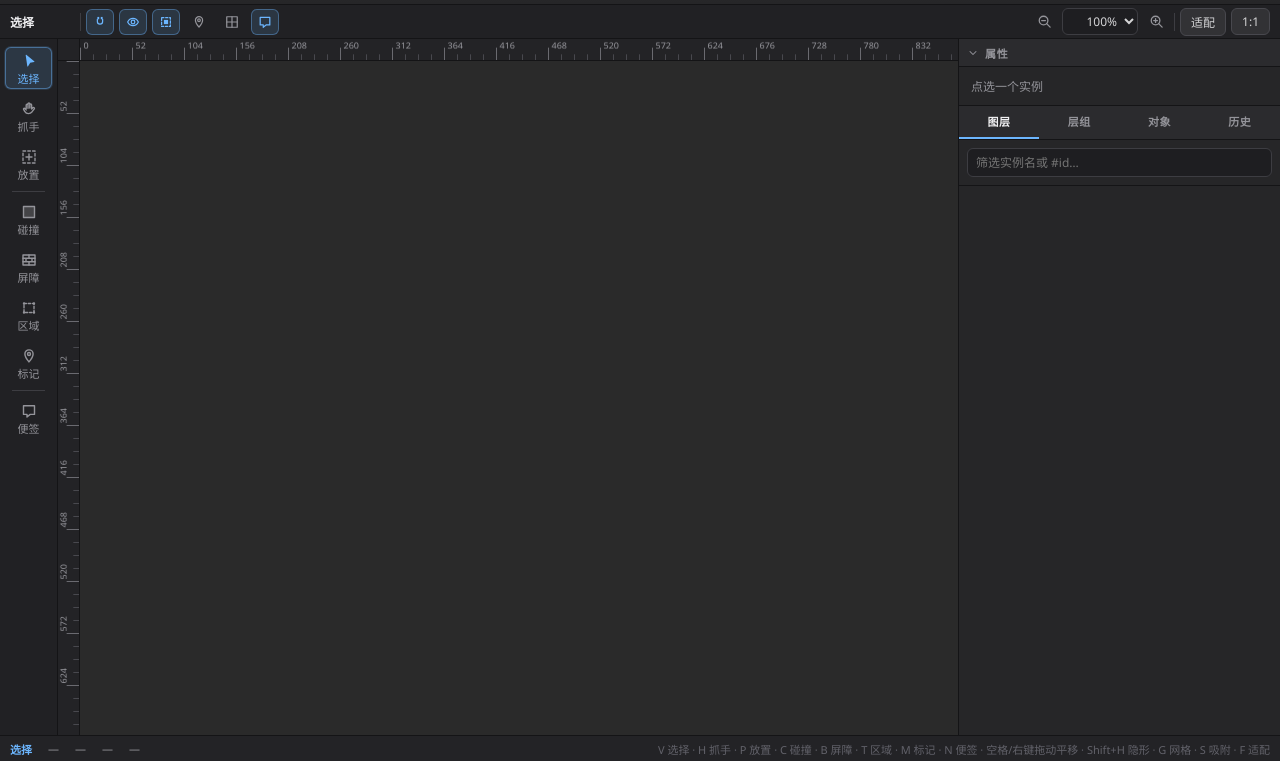
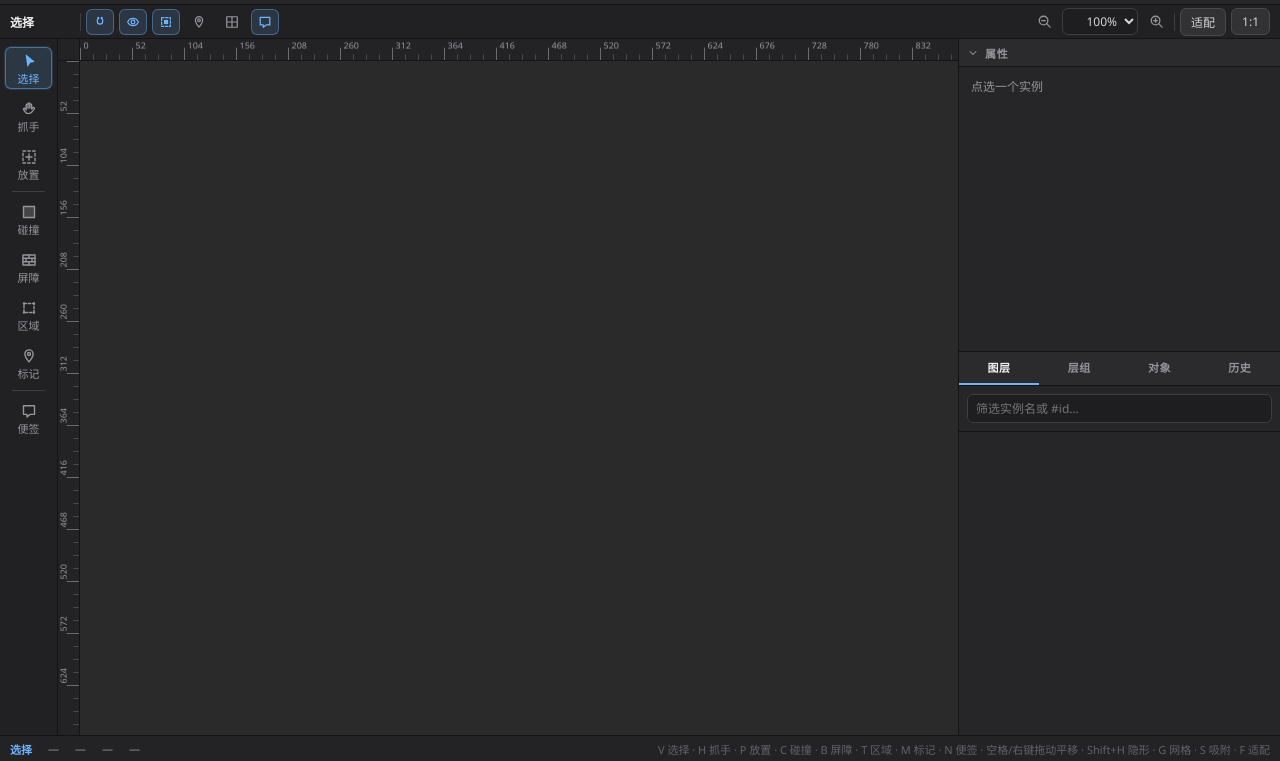
Before and after one commit to altairwei/stoneshard-room-editor, a website built with Vite: page index.html in a window 1280 px wide. Shown: the part 39-800 px from the top of the page. Built offline with nearby package versions, Linux system fonts and the light colour scheme; files whose address does not match are found by name.

Commit message:
fix: the props panel keeps a fixed height across selections
It used to size itself to the selected object (flex 0 1 auto, capped at
52%), so every click resized the dock and moved the tabs under the
cursor. Now it is a fixed 45% of the dock height with its own scroll;
collapsing still folds it to the header.

```diff
--- a/src/style.css
+++ b/src/style.css
@@ -157,8 +157,9 @@ main {
   display: flex; flex-direction: column; min-height: 0;
 }
 .dock-panel { display: flex; flex-direction: column; min-height: 0; }
-#p-props { flex: 0 1 auto; max-height: 52%; border-bottom: 1px solid var(--line-2); }
-#p-props.collapsed { flex: none; max-height: none; }
+/* 属性面板固定高度，不随选中对象的内容多少起伏 */
+#p-props { flex: none; height: 45%; border-bottom: 1px solid var(--line-2); }
+#p-props.collapsed { height: auto; }
 .dock-head {
   display: flex; align-items: center; gap: 6px; height: 28px; padding: 0 8px; flex: none;
   font-size: 11px; font-weight: 600; letter-spacing: .07em; color: var(--muted);
```
